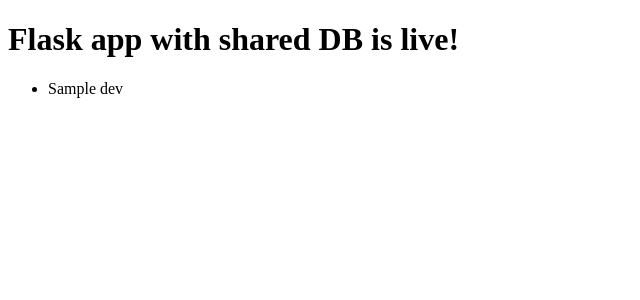
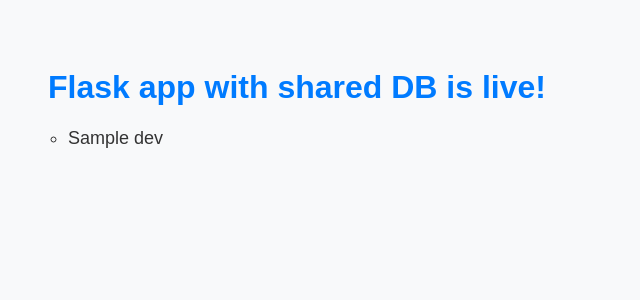
Before and after one commit to Elijahleke/dual-app, a Flask app: page / in a window 1280 px wide. Shown: the top 300 px of the page, without its empty margins (0-640 px from the left). Run offline with Flask 3, Linux system fonts and the light colour scheme; a database or web service that is not in the repository returns one stand-in record (values such as "Sample title"); some libraries are stand-ins or nearby versions.

Commit message:
New Index.html

```diff
--- a/flask_app/templates/index.html
+++ b/flask_app/templates/index.html
@@ -1,11 +1,13 @@
 <!DOCTYPE html>
 <html>
-<head><title>Flask Shared DB</title></head>
-<body>
-<h1>Flask app with shared DB is live!</h1>
-<ul>
+<head>
+<title>Flask Shared DB</title>
+</head>
+<body style="font-family: Arial, sans-serif; background-color: #f8f9fa; padding: 40px; color: #333;">
+<h1 style="color: #007BFF;">Flask app with shared DB is live!</h1>
+<ul style="padding-left: 20px; list-style-type: circle;">
 {% for item in data %}
-  <li>{{ item }}</li>
+<li style="font-size: 18px; margin-bottom: 8px;">{{ item }}</li>
 {% endfor %}
 </ul>
 </body>
```
